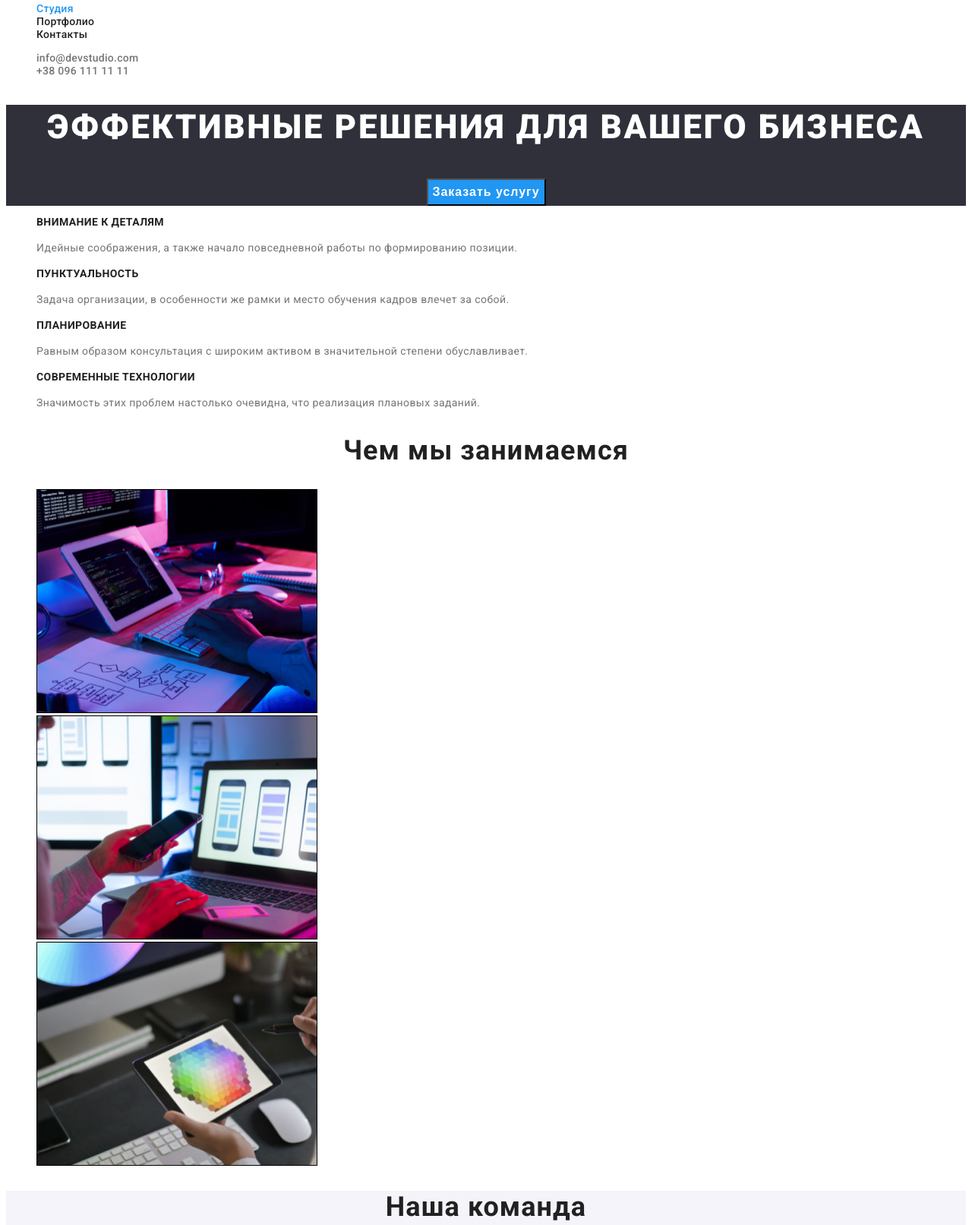
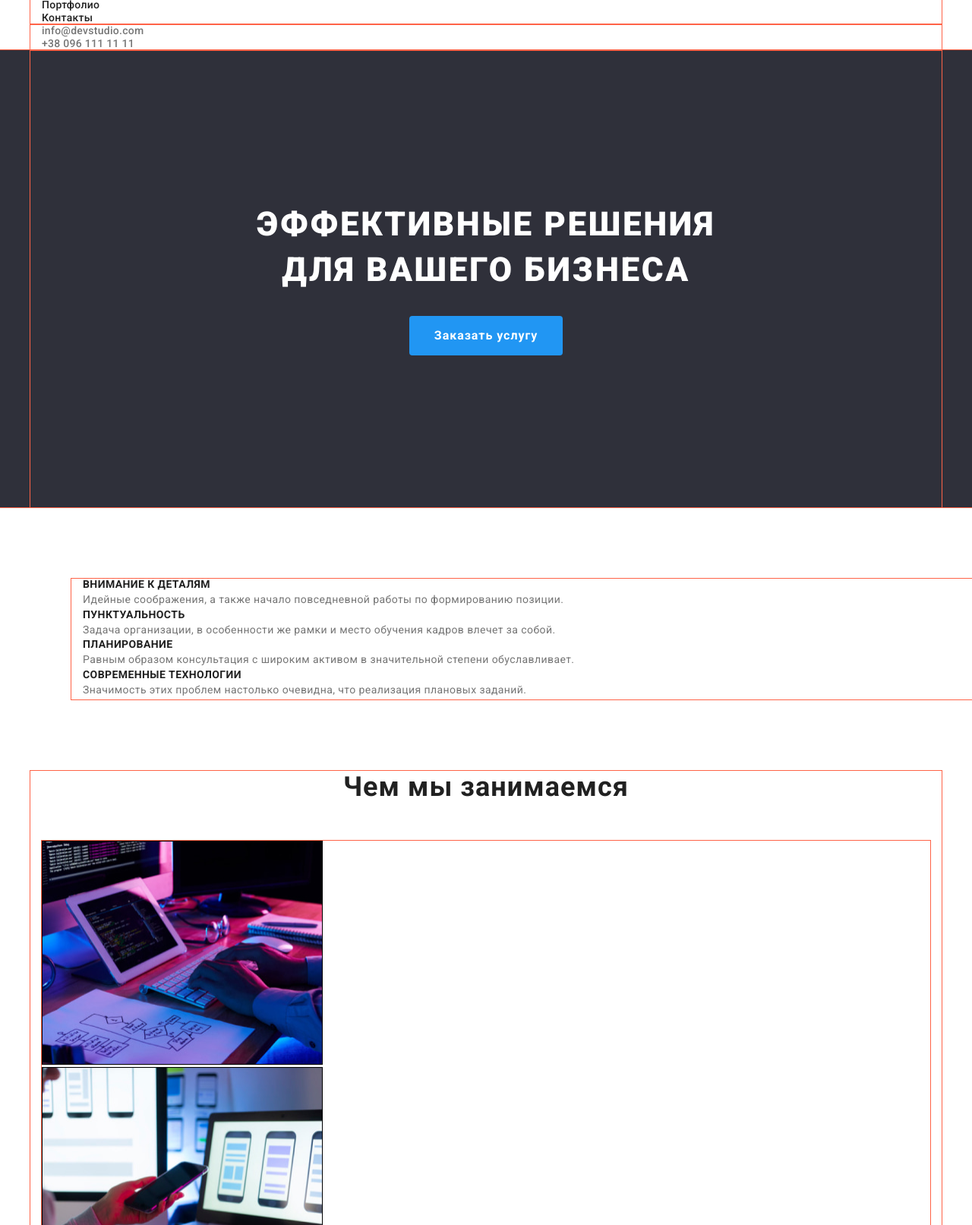
Before and after one commit to Oleg-Shepelenko/goit-markup-hw-03, a plain HTML site: page index.html in a window 1280 px wide. Shown: the part 50-1663 px from the top of the page at 76% size. Drawn offline with nearby package versions, Linux system fonts and the light colour scheme.

Commit message:
выравнивает геометрию блоков

```diff
--- a/css/styles.css
+++ b/css/styles.css
@@ -19,6 +19,32 @@ body {
   font-size: 14px;
   color: var(--primary-text-color);
 }
+
+.list {
+  list-style: none;
+}
+h1,
+h2,
+h3,
+h4,
+h5,
+h6,
+ul,
+li,
+p {
+  padding: 0;
+  margin: 0;
+}
+
+.container {
+  width: 1200px;
+  padding-left: 15px;
+  padding-right: 15px;
+  margin-left: auto;
+  margin-right: auto;
+  outline: 1px solid tomato;
+}
+
 /* header */
 
 .logo {
@@ -42,10 +68,6 @@ body {
   letter-spacing: 0.03em;
   color: var(--hidden-text-color);
   text-decoration: none;
-}
-
-.list {
-  list-style: none;
 }
 
 /* site-nav */
@@ -81,58 +103,52 @@ body {
   color: var(--accent-color);
 }
 
+/* hero */
+.hero {
+  text-align: center;
+  background-color: var(--first-bg-color);
+  outline: 1px solid tomato;
+}
+.hero-title {
+  padding-top: 200px;
+  margin-bottom: 30px;
+  color: var(--hidden-text-color);
+  font-weight: 900;
+  font-size: 44px;
+  line-height: 1.36;
+
+  letter-spacing: 0.06em;
+  text-transform: uppercase;
+}
+
 /* button */
 .hero-button {
+  margin-bottom: 200px;
+  display: inline-block;
+  border: 1px solid transparent;
+  border-radius: 4px;
+  padding: 10px 32px;
+  min-width: 200px;
+
+  color: var(--hidden-text-color);
+  background-color: var(--accent-color);
+
   font-weight: 700;
   font-size: 16px;
   line-height: 1.88;
-  display: flex;
   align-items: center;
   text-align: center;
   letter-spacing: 0.06em;
-  margin: auto;
-  color: var(--hidden-text-color);
-  background-color: var(--accent-color);
 }
 
 .hero-button:hover,
 .hero-button:focus {
   background-color: var(--accent-active-color);
 }
-
-.gallery-button {
-  font-weight: 500;
-  font-size: 16px;
-  line-height: 1.62;
-  text-align: center;
-  letter-spacing: 0.03em;
-  color: var(--title-text-color);
-  background-color: var(--second-bg-color);
+/* feature */
+.feature {
+  padding: 94px;
 }
-.gallery-button:focus,
-.gallery-button:hover {
-  background-color: var(--accent-color);
-  color: var(--hidden-text-color);
-}
-.gallery-button.here {
-  background-color: var(--accent-color);
-  color: var(--hidden-text-color);
-}
-/* hero */
-.hero {
-  background-color: var(--first-bg-color);
-}
-.hero-title {
-  font-weight: 900;
-  font-size: 44px;
-  line-height: 1.36;
-  text-align: center;
-  letter-spacing: 0.06em;
-  text-transform: uppercase;
-  color: var(--hidden-text-color);
-}
-
-/* feature */
 
 .feature .feature-title {
   font-weight: 700;
@@ -150,12 +166,17 @@ body {
 /* activity */
 
 .activity-title {
+  padding-bottom: 50px;
   font-weight: 700;
   font-size: 36px;
   line-height: 1.17;
   text-align: center;
   letter-spacing: 0.03em;
   color: var(--title-text-color);
+}
+.activity-list {
+  padding-bottom: 94px;
+  outline: 1px solid tomato;
 }
 
 /* team */
@@ -165,12 +186,21 @@ body {
 }
 
 .team-title {
+  padding-top: 94px;
+  padding-bottom: 50px;
   font-weight: 700;
   font-size: 36px;
   line-height: 1.17;
   text-align: center;
   letter-spacing: 0.03em;
   color: var(--title-text-color);
+}
+.team-list {
+  padding-bottom: 94px;
+  outline: 1px solid tomato;
+}
+.team-items {
+  outline: 1px solid tomato;
 }
 .team-subject {
   font-weight: 500;
@@ -190,6 +220,14 @@ body {
 /* footer */
 .footer {
   background-color: var(--first-bg-color);
+}
+.footer .logo-secondary {
+  display: inline-block;
+  padding-top: 60px;
+}
+.contacts-footer {
+  padding-top: 20px;
+  padding-bottom: 60px;
 }
 .contacts-footer .address-footer {
   font-weight: 400;
@@ -215,6 +253,25 @@ body {
 
 /* gallery */
 
+.gallery-button {
+  font-weight: 500;
+  font-size: 16px;
+  line-height: 1.62;
+  text-align: center;
+  letter-spacing: 0.03em;
+  color: var(--title-text-color);
+  background-color: var(--second-bg-color);
+}
+.gallery-button:focus,
+.gallery-button:hover {
+  background-color: var(--accent-color);
+  color: var(--hidden-text-color);
+}
+.gallery-button.here {
+  background-color: var(--accent-color);
+  color: var(--hidden-text-color);
+}
+
 .portfoli-title {
   font-weight: 700;
   font-size: 18px;
--- a/index.html
+++ b/index.html
@@ -11,11 +11,16 @@
       href="https://fonts.googleapis.com/css2?family=Raleway:wght@700&family=Roboto:wght@400;500;700;900&display=swap"
       rel="stylesheet"
     />
+    <link
+      rel="stylesheet"
+      href="https://cdn.jsdelivr.net/npm/modern-normalize@1.1.0/modern-normalize.min.css"
+    />
     <link rel="stylesheet" href="./css/styles.css" />
   </head>
   <body>
     <!-- Шапка проекта -->
     <header class="header">
+      <div class="container">
         <nav>
           <a class="logo" href=""><span class="logo-primary">Web</span>Studio</a>
           <ul class="site-nav list">
@@ -30,6 +35,8 @@
             </li>
           </ul>
         </nav>
+      </div>
+      <div class="container">
         <ul class="contacts-header list">
           <li>
             <a class="link" href="mailto:info@devstudio.com">info@devstudio.com</a>
@@ -38,16 +45,20 @@
             <a class="link" href="tel:+380961111111">+38 096 111 11 11</a>
           </li>
         </ul>
+      </div>
     </header>
     <!-- Тело проекта -->
     <main>
       <!-- Эффективные решения-->
       <section class="hero">
-        <h1 class="hero-title">Эффективные решения для вашего бизнеса</h1>
+        <div class="container">
+        <h1 class="hero-title">Эффективные решения <br>для вашего бизнеса</h1>
         <button class="hero-button" type="button">Заказать услугу</button>
+      </div>
       </section>
       <!-- Особенности -->
       <section class="feature">
+        <div class="container">
           <ul class="feature-list list">
           <li class="feature-items">
             <h3 class="feature-title">Внимание к деталям</h3>
@@ -80,6 +91,7 @@
       </section>
       <!-- Чем мы занимаемся -->
       <section class="activity">
+        <div class="container">
         <h2 class="activity-title">Чем мы занимаемся</h2>
         <ul class="activity-list list">
           <li class="activity-items">
@@ -110,9 +122,11 @@
             />
           </li>
         </ul>
+        </div>
       </section>
       <!-- Наша команда -->
       <section class="team">
+        <div class="container">
           <h2 class="team-title">Наша команда</h2>
         <ul class="team-list list">
           <li class="team-items">
@@ -159,11 +173,12 @@
             <h3 class="team-subject">Михаил Ермаков</h3>
             <p class="team-text" lang="en">UI Designer</p>
           </li>
-        </ul>
+        </ul></div>
       </section>
     </main>
     <!-- Подвал проекта -->
     <footer class="footer">
+      <div class="container">
       <a class="logo-secondary" href=""><span class="logo-primary">Web</span>Studio</a>
       <address class="contacts-footer">
         <ul class="list">
@@ -176,6 +191,7 @@
           <li><a class="link" href="tel:+380991111111">+38 099 111 11 11</a></li>
         </ul>
       </address>
+      </div>
     </footer>
   </body>
 </html>
```
Also changed, not shown: portfolio.html (+13 -0 lines). Lines whose indentation alone changed are shown as unchanged.
